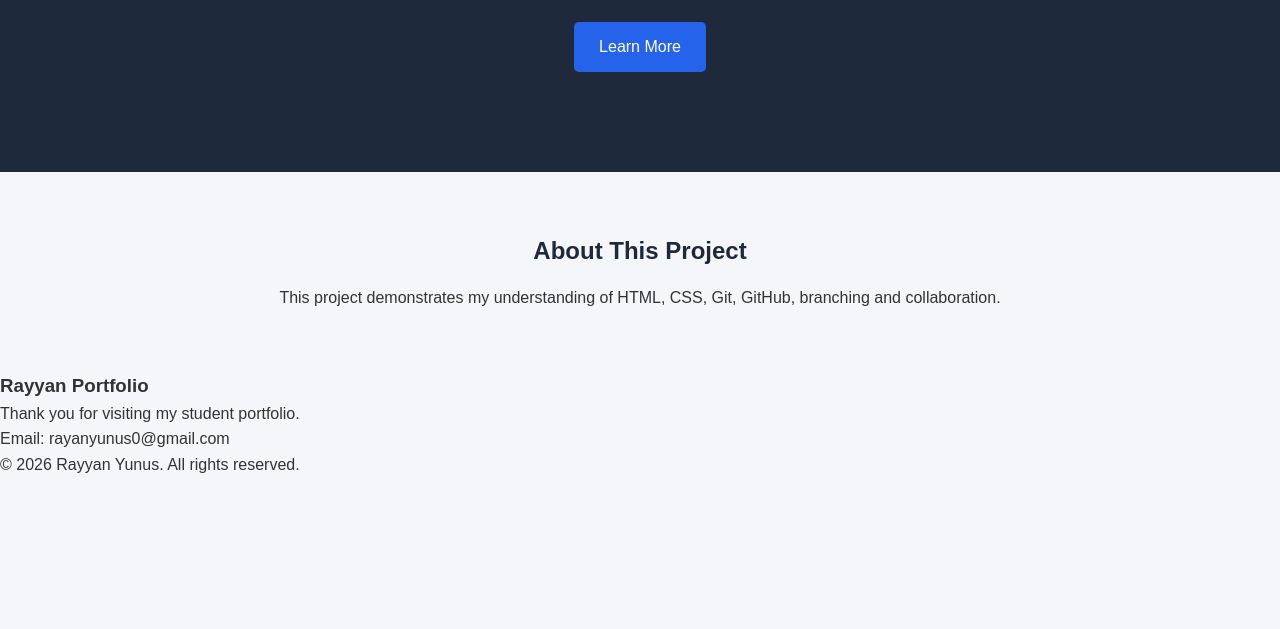
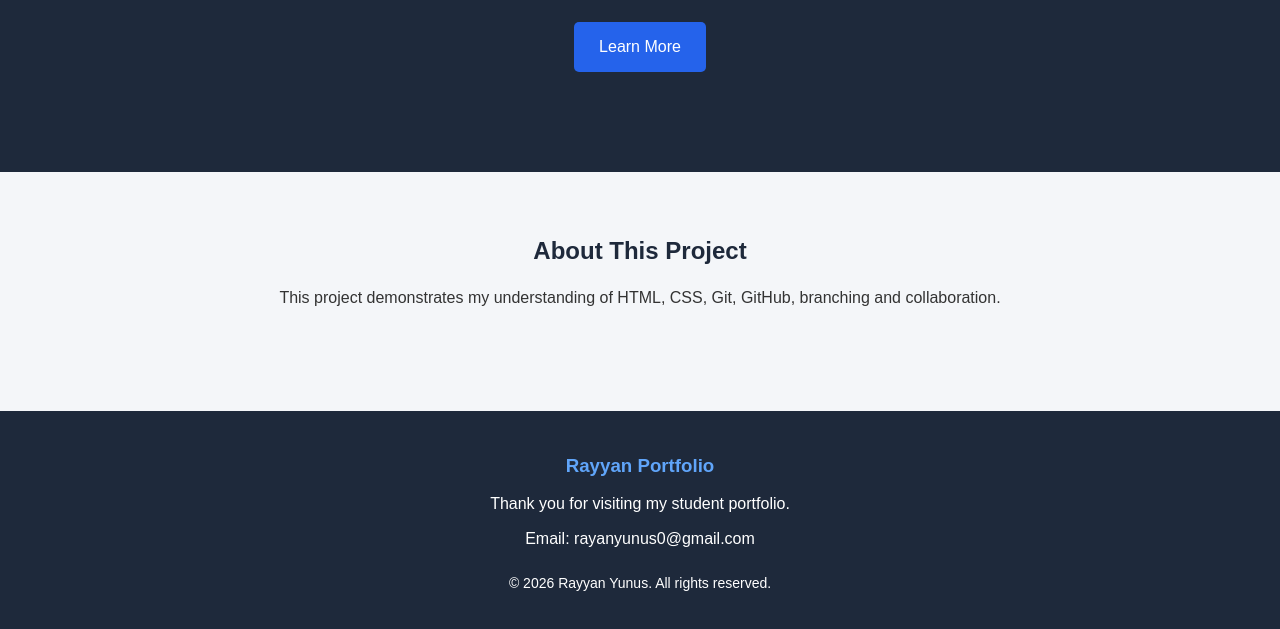
Before and after one commit to rayanyunus/Frontend-version-control-task-rayanyunus, a plain HTML site: page index.html in a window 1280 px wide. Shown: the part 201-830 px from the top of the page. Before the commit the page ends 800 px from the top, so only its background shows below. Drawn offline with Linux system fonts and the light colour scheme.

Commit message:
style: improve portfolio footer appearance

```diff
--- a/style.css
+++ b/style.css
@@ -46,3 +46,24 @@ body {
     margin-bottom: 15px;
     color: #1e293b;
 }
+.site-footer {
+    background-color: #1e293b;
+    color: white;
+    text-align: center;
+    padding: 40px 20px;
+    margin-top: 40px;
+}
+
+.footer-content h3 {
+    margin-bottom: 10px;
+    color: #60a5fa;
+}
+
+.footer-content p {
+    margin-bottom: 10px;
+}
+
+.site-footer > p {
+    margin-top: 20px;
+    font-size: 14px;
+}
```
